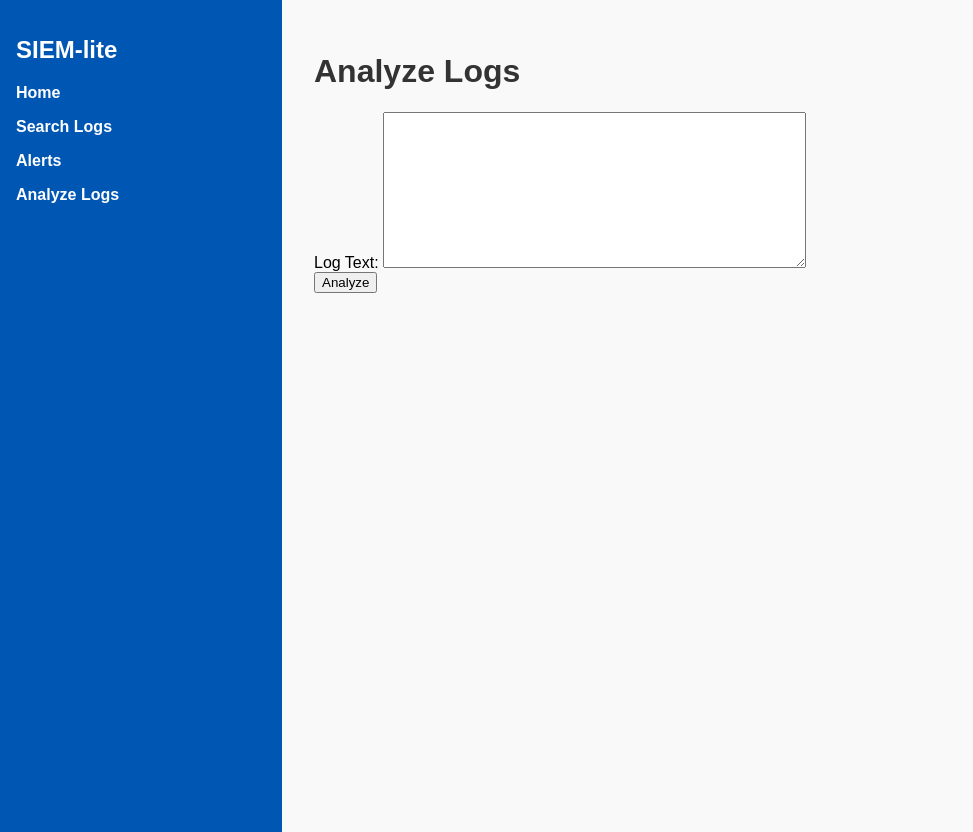
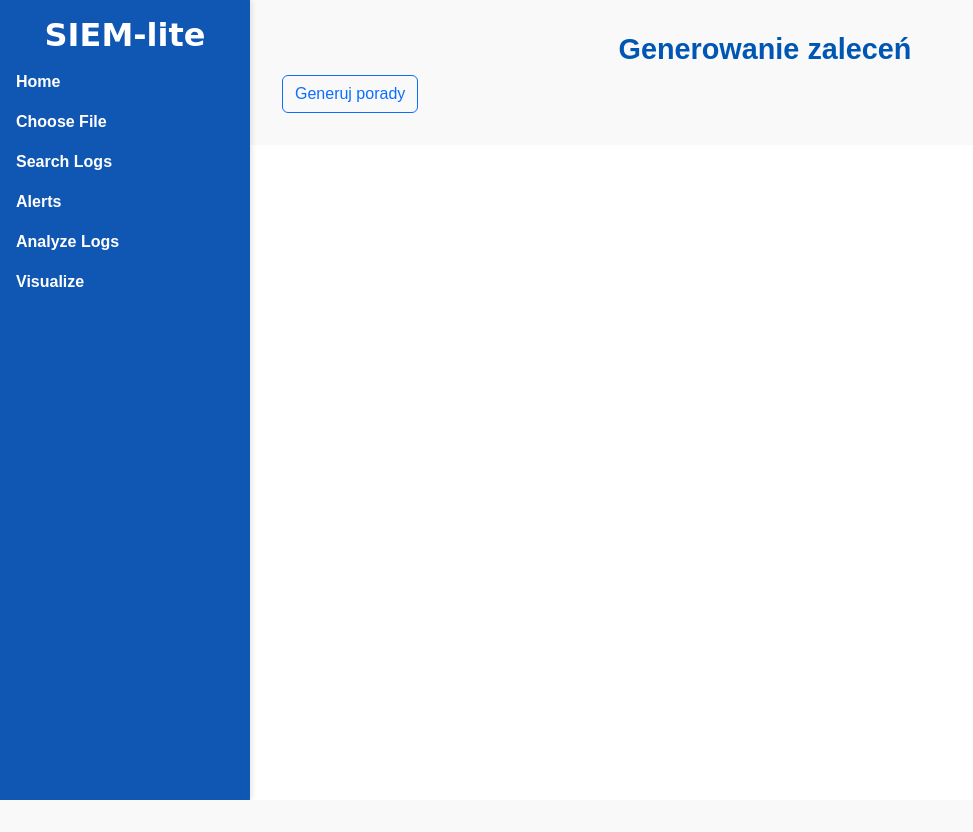
Before and after one commit to Macsok/SIEM-lite, a Flask app: template web/templates/analyze.html in a window 1280 px wide. Shown: the whole page, without its empty margins (0-973 px from the left). After the commit the page ends 800 px from the top, so only its background shows below. Run offline with Flask 3, Linux system fonts and the light colour scheme; the template is opened without the code that fills it, so the values that code supplies are empty.

Commit message:
Analysis, choose file

```diff
--- a/app.py
+++ b/app.py
@@ -23,6 +23,16 @@ def start_view():
 @app.route("/home")
 def home():
     return render_template("home.html")
+
+@app.route("/file")
+def file_selection():
+    # Path to the folder where your log files are stored
+    logs_folder = os.path.join(os.path.dirname(__file__), "logs")
+
+    # Get the list of log files in the folder
+    available_files = [f for f in os.listdir(logs_folder) if os.path.isfile(os.path.join(logs_folder, f))]
+
+    return render_template("file.html", files=available_files)
 
 @app.route("/search", methods=["GET", "POST"])
 def search():
@@ -82,20 +92,25 @@ def alerts():
     return render_template("alerts.html", alerts=alerts)
 
 
-@app.route('/analyze', methods=['POST'])
-def analyze_endpoint():
-    try:
-        data = request.get_json()
-        log_text = data.get('log_text', '')
+@app.route("/analyze", methods=["GET", "POST"])
+def recommendations_view():
+    if request.method == "POST":
+        try:
+            # Ładujemy logi z pliku (zmień ścieżkę na odpowiednią)
+            alerts = load_logs("logs/Linux/Linux_2k.log_structured.csv")
 
-        if not log_text:
-            return jsonify({"error": "Brak log_text w żądaniu"}), 400
+            # Wytwarzamy prompt na podstawie alertów
+            log_text = "\n".join([alert["message"] for alert in alerts])
 
-        analysis = analyze_log_with_llm(log_text)  # Wywołanie zgodnej funkcji
-        return jsonify({"analysis": analysis})
+            # Wysyłamy logi do LLM
+            analysis = analyze_log_with_llm(log_text)  # Wykorzystanie funkcji analizy
 
-    except Exception as e:
-        return jsonify({"error": str(e)}), 500
+            return render_template("analyze.html", recommendations=analysis)
+        except Exception as e:
+            return render_template("analyze.html", error=f"Error: {str(e)}")
+
+    # W przypadku GET, po prostu renderujemy pustą stronę
+    return render_template("analyze.html")
 
 def run_app():
     app.run(debug=True)
--- a/web/templates/analyze.html
+++ b/web/templates/analyze.html
@@ -1,60 +1,72 @@
-<!DOCTYPE html>
-<html lang="en">
-<head>
-    <meta charset="UTF-8">
-    <meta name="viewport" content="width=device-width, initial-scale=1.0">
-    <title>SIEM-lite Analyze Logs</title>
+{% extends "base.html" %}
+
+{% block head %}
+    <title>Generowanie zaleceń</title>
+    <script src="https://cdn.jsdelivr.net/npm/bootstrap@5.3.0/dist/js/bootstrap.bundle.min.js"></script>
     <style>
-        body {
-            font-family: Arial, sans-serif;
-            margin: 0;
-            padding: 0;
-            display: flex;
+        .recommendation {
+            background: #fff;
+            border: 1px solid #ddd;
+            padding: 1rem;
+            border-radius: 8px;
+            margin-bottom: 1rem;
+            box-shadow: 0 1px 3px rgba(0, 0, 0, 0.1);
         }
-        .sidebar {
-            width: 250px;
-            background-color: #0056b3;
-            color: white;
-            height: 100vh;
+        .recommendation .title {
+            font-weight: bold;
+            font-size: 1.1em;
+            margin-bottom: 0.5rem;
+        }
+
+        .recommendation .severity {
+            font-weight: bold;
+            padding: 0.2rem 0.5rem;
+            border-radius: 4px;
+            font-size: 0.9em;
+            display: inline-block;
+        }
+
+        .recommendation .time {
+            font-size: 0.85em;
+            color: #555;
+        }
+
+        .recommendation .message {
+            margin-top: 0.5rem;
+            font-family: monospace;
+            background: #f4f4f4;
+            padding: 0.5rem;
+            border-radius: 4px;
+        }
+
+        .recommendation .recommendation-text {
+            margin-top: 1rem;
+            background: #f4f4f4;
             padding: 1rem;
-            box-shadow: 2px 0 5px rgba(0, 0, 0, 0.1);
-        }
-        .sidebar a {
-            color: white;
-            text-decoration: none;
-            display: block;
-            margin: 1rem 0;
-            font-weight: bold;
-        }
-        .sidebar a:hover {
-            text-decoration: underline;
-        }
-        .content {
-            flex: 1;
-            padding: 2rem;
-            background-color: #f9f9f9;
-        }
-        h1 {
-            color: #333;
+            border-radius: 4px;
+            font-family: monospace;
         }
     </style>
-</head>
-<body>
-    <div class="sidebar">
-        <h2>SIEM-lite</h2>
-        <a href="/">Home</a>
-        <a href="/search">Search Logs</a>
-        <a href="/alerts">Alerts</a>
-        <a href="/analyze">Analyze Logs</a>
+{% endblock %}
+
+{% block content %}
+    <h1>Generowanie zaleceń</h1>
+
+    <form method="POST" id="generateRecommendationsForm">
+        <button type="submit" class="btn btn-outline-primary">Generuj porady</button>
+    </form>
+
+    <div id="recommendationsContainer">
+        {% if recommendations %}
+            <div class="recommendation">
+                <h4>Zalecenia dla administratora SOC:</h4>
+                <p>{{ recommendations }}</p>
+            </div>
+        {% elif error %}
+            <div class="alert alert-danger">
+                {{ error }}
+            </div>
+        {% endif %}
     </div>
-    <div class="content">
-        <h1>Analyze Logs</h1>
-        <form method="POST">
-            <label for="log_text">Log Text:</label>
-            <textarea id="log_text" name="log_text" rows="10" cols="50"></textarea>
-            <br>
-            <button type="submit">Analyze</button>
-        </form>
-    </div>
-</body>
-</html>
+
+{% endblock %}
--- a/web/templates/base.html
+++ b/web/templates/base.html
@@ -56,6 +56,7 @@
     <div class="sidebar">
         <h2 style="font-family: 'Lucida Calligraphy', cursive; text-align: center;"><strong>SIEM-lite</strong></h2>
         <a href="/">Home</a>
+        <a href="/file">Choose File</a>
         <a href="/search">Search Logs</a>
         <a href="/alerts">Alerts</a>
         <a href="/analyze">Analyze Logs</a>
```
Also changed, not shown: scripts/llm_utils.py (+19 -21 lines), web/templates/alerts.html (+0 -41 lines), web/templates/file.html (added, +15 -0 lines).
